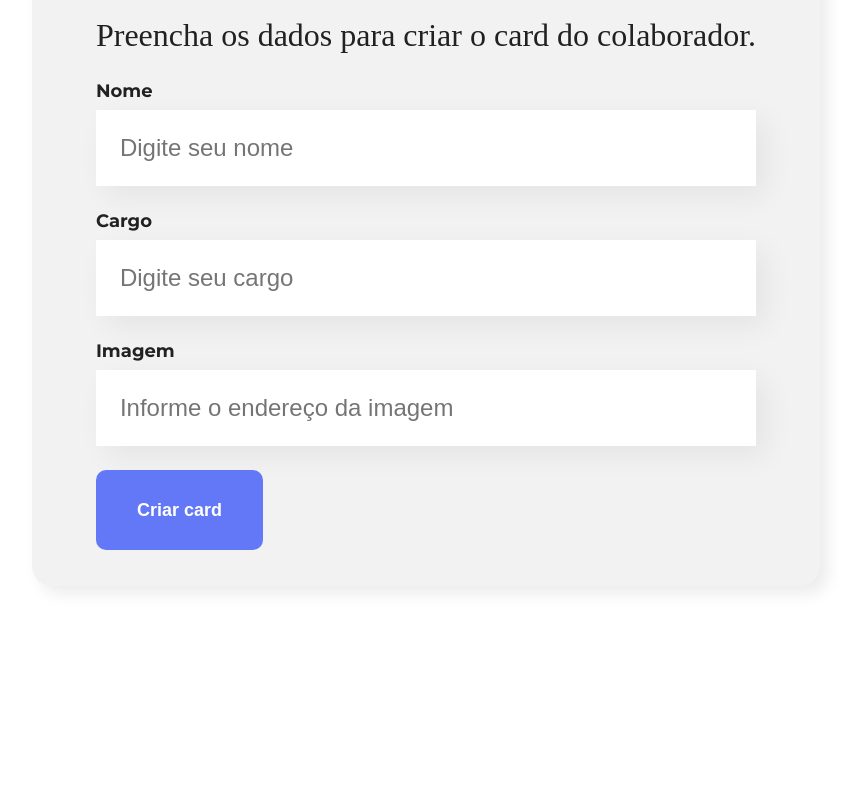
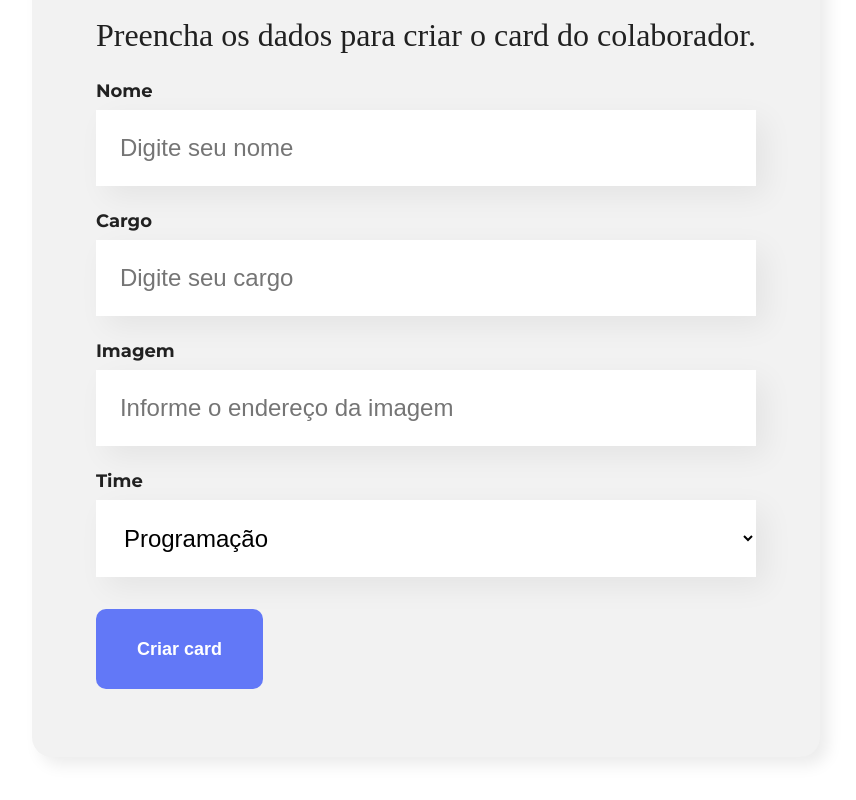
Before and after one commit to ArseniumGX/organo, a React (Vite) app: page / in a window 1280 px wide. Shown: the part 624-1424 px from the top of the page, without its empty margins (214-1070 px from the left). Before the commit the page ends 1290 px from the top, so only its background shows below. Built offline with nearby package versions, Linux system fonts and the light colour scheme.

Commit message:
feat(aula2): resultado da segunda aula em react e ajustes

```diff
--- /dev/null
+++ b/src/components/Button/Button.jsx
@@ -0,0 +1,9 @@
+import style from "./Button.module.scss";
+
+export function Button(props) {
+	return (
+		<div className={style.button}>
+			<button>{props.children}</button>
+		</div>
+	);
+}
--- /dev/null
+++ b/src/components/Button/Button.module.scss
@@ -0,0 +1,20 @@
+.button {
+	button {
+		margin: 32px 0;
+		height: 80px;
+		width: 167px;
+		background-color: #6278f7;
+		color: #fff;
+		border: none;
+		border-radius: 10px;
+		cursor: pointer;
+		font-size: 18px;
+		font-weight: 700;
+		text-align: center;
+		transition: all 400ms;
+
+		&:hover {
+			color: #95ffd4;
+		}
+	}
+}
--- /dev/null
+++ b/src/components/DropList/DropList.jsx
@@ -0,0 +1,14 @@
+import style from "./DropList.module.scss";
+
+export function DropList(props) {
+	return (
+		<div className={style.drop_list}>
+			<label htmlFor={props.label}>{props.label}</label>
+			<select required={props.required}>
+				{props.time.map((item) => (
+					<option key={item}>{item}</option>
+				))}
+			</select>
+		</div>
+	);
+}
--- /dev/null
+++ b/src/components/DropList/DropList.module.scss
@@ -0,0 +1,20 @@
+.drop_list {
+	label {
+		display: block;
+		margin-bottom: 8px;
+		font-size: 18px;
+		color: #212121;
+		font-weight: 600;
+	}
+
+	select {
+		background-color: #fff;
+		box-shadow: 10px 10px 30px rgba(0, 0, 0, 0.06);
+		width: 100%;
+		border: none;
+		font-size: 24px;
+		padding: 24px;
+		box-sizing: border-box;
+		outline: none;
+	}
+}
--- a/src/components/Form/Form.jsx
+++ b/src/components/Form/Form.jsx
@@ -1,24 +1,49 @@
 import style from "./Form.module.scss";
-import { TextField } from "../";
+import { TextField, Button, DropList } from "../";
 
 export function Form() {
+	const times = [
+		"Programação",
+		"Front-end",
+		"Data Science",
+		"Intelegência Artificial",
+		"DevOps",
+		"UX e Design",
+		"Mobile",
+		"Inovação e Gestão",
+	];
+
 	return (
-		<session className={style.form_container}>
-			<form>
+		<section className={style.form_container}>
+			<form onSubmit={onSave}>
 				<h2>Preencha os dados para criar o card do colaborador.</h2>
-				<TextField type="text" label="Nome" placeholder="Digite seu nome" />
-				<TextField type="text" label="Cargo" placeholder="Digite seu cargo" />
 				<TextField
+					required={true}
+					type="text"
+					label="Nome"
+					placeholder="Digite seu nome"
+				/>
+				<TextField
+					required={true}
+					type="text"
+					label="Cargo"
+					placeholder="Digite seu cargo"
+				/>
+				<TextField
+					required={false}
 					type="text"
 					label="Imagem"
 					placeholder="Informe o endereço da imagem"
 				/>
-				<button onClick={addCard}>Criar card</button>
+				<DropList required={true} label="Time" time={times} />
+				<Button>
+					<p>Criar card</p>
+				</Button>
 			</form>
-		</session>
+		</section>
 	);
 }
 
-const addCard = (e) => {
+const onSave = (e) => {
 	e.preventDefault();
 };
--- a/src/components/Form/Form.module.scss
+++ b/src/components/Form/Form.module.scss
@@ -16,23 +16,5 @@
 			font-weight: 400;
 			line-height: normal;
 		}
-
-		button {
-			height: 80px;
-			width: 167px;
-			background-color: #6278f7;
-			color: #fff;
-			border: none;
-			border-radius: 10px;
-			cursor: pointer;
-			font-size: 18px;
-			font-weight: 700;
-			text-align: center;
-			transition: all 400ms;
-
-			&:hover {
-				color: #95ffd4;
-			}
-		}
 	}
 }
--- a/src/components/TextField/TextField.jsx
+++ b/src/components/TextField/TextField.jsx
@@ -3,8 +3,14 @@ import style from "./TextField.module.scss";
 export function TextField(props) {
 	return (
 		<div className={style.campo_texto}>
-			<label>{props.label}</label>
-			<input type={props.type} placeholder={props.placeholder} />
+			<label htmlFor={props.label}>{props.label}</label>
+			<input
+				id={props.label}
+				name={props.label}
+				required={props.required}
+				type={props.type}
+				placeholder={props.placeholder}
+			/>
 		</div>
 	);
 }
--- a/src/components/index.js
+++ b/src/components/index.js
@@ -1,3 +1,5 @@
 export { Banner } from "./Banner/Banner";
 export { TextField } from "./TextField/TextField";
 export { Form } from "./Form/Form";
+export { Button } from "./Button/Button";
+export { DropList } from "./DropList/DropList";
```
